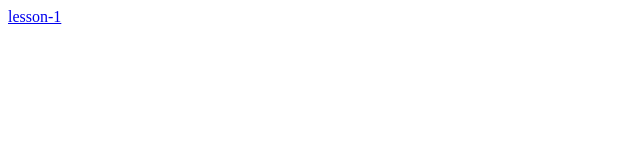
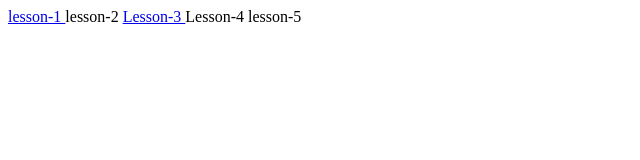
Before and after one commit to Andriy-Sirotyuk/BEETROOT, a plain HTML site: page index.html in a window 1280 px wide. Shown: the whole page, without its empty margins (0-640 px from the left). Drawn offline with Linux system fonts and the light colour scheme.

Commit message:
lesson-3

```diff
--- a/index.html
+++ b/index.html
@@ -8,7 +8,19 @@
 </head>
 <body>
   <a href="./lesson-1/index.html">
-lesson-1
+    lesson-1
+  </a>
+  <a>
+    lesson-2
+  </a>
+  <a href="./Lesson-3/index.html">
+    Lesson-3
+  </a>
+  <a>
+    Lesson-4
+  </a>
+  <a>
+    lesson-5
   </a>
 </body>
 </html>
```
